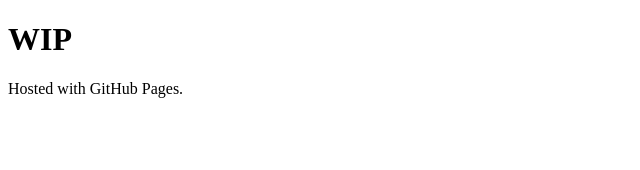
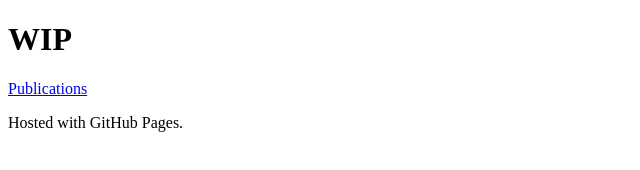
Before and after one commit to mkunes/mkunes.gihub.io, a plain HTML site: page index.html in a window 1280 px wide. Shown: the whole page, without its empty margins (0-640 px from the left). Drawn offline with Linux system fonts and the light colour scheme.

Commit message:
Update index.html

```diff
--- a/index.html
+++ b/index.html
@@ -2,6 +2,7 @@
 <html>
 <body>
 <h1>WIP</h1>
+<p><a href="publications/index.html">Publications</a></p>
 <p>Hosted with GitHub Pages.</p>
 </body>
 </html>
```
